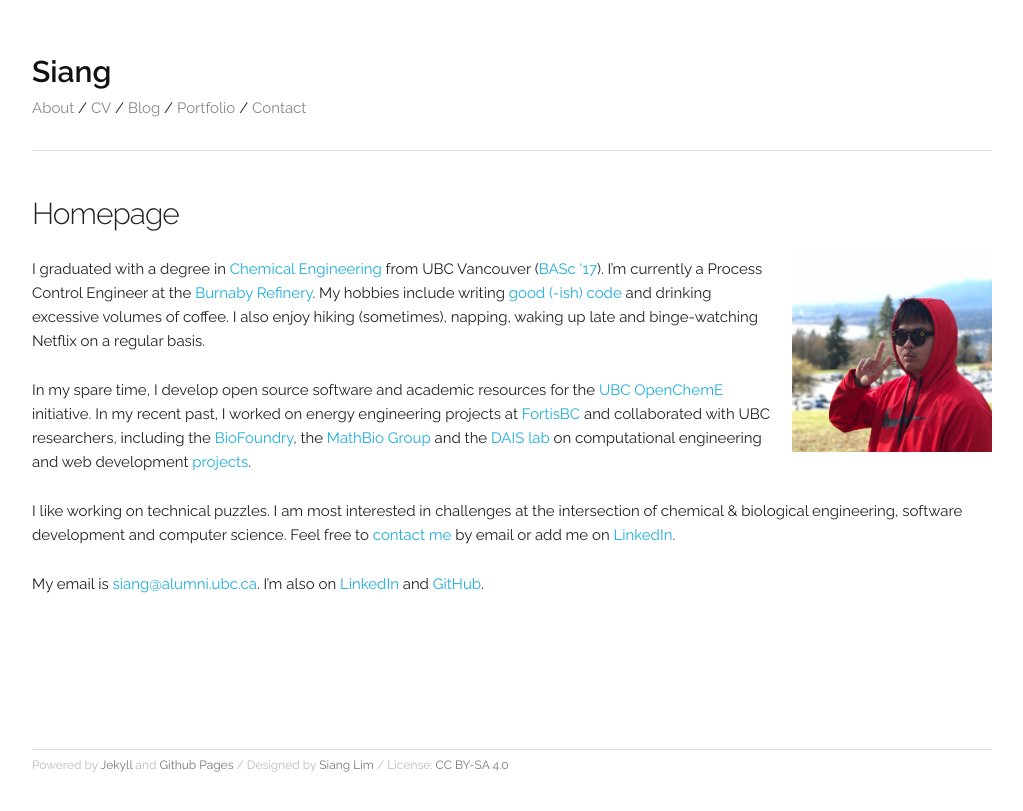
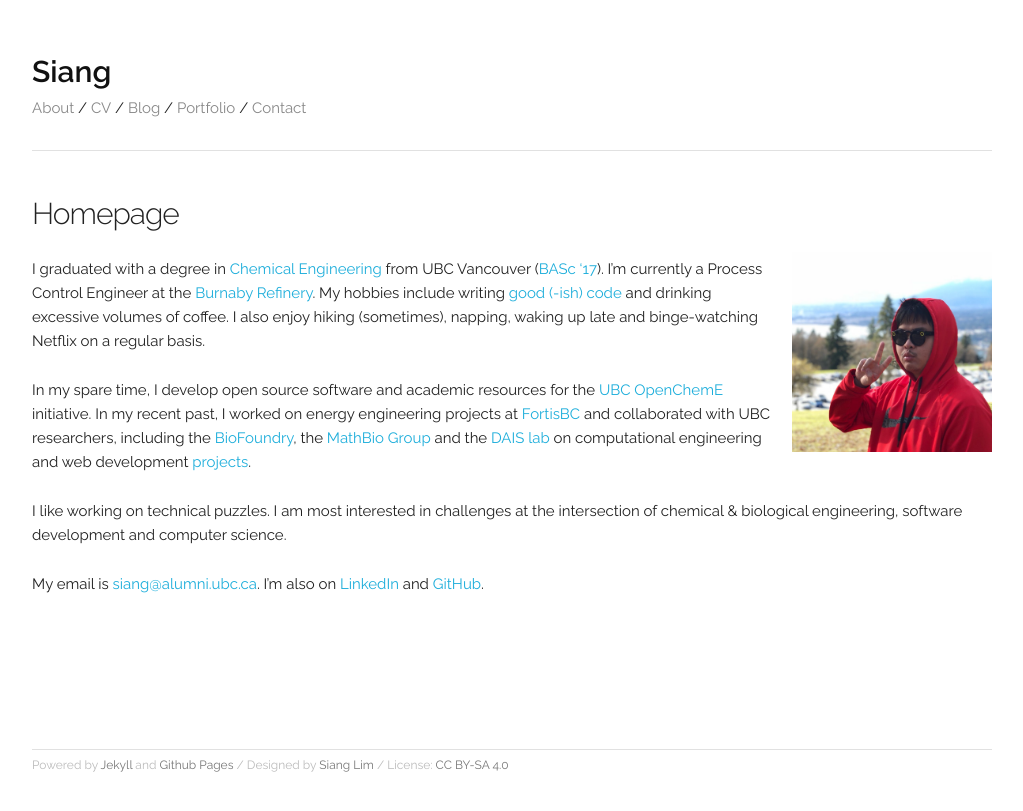
Before and after one commit to csianglim/csianglim.github.io, a Jekyll site: the page built from index.md, in a window 1280 px wide. Shown: the top 811 px of the page, without its empty margins (128-1151 px from the left). Built offline with Jekyll 4.4.1, drawn with Linux system fonts in a browser that asks for light colours.

Commit message:
Update index.md

```diff
--- a/index.md
+++ b/index.md
@@ -11,6 +11,6 @@ I graduated with a degree in [Chemical Engineering](http://chbe.ubc.ca) from UBC
 
 In my spare time, I develop open source software and academic resources for the [UBC OpenChemE](https://opencheme.github.io/) initiative. In my recent past, I worked on energy engineering projects at [FortisBC](https://www.fortisbc.com/) and collaborated with UBC researchers, including the [BioFoundry](http://www.biofoundry.ca/), the [MathBio Group](https://www.math.ubc.ca/~jfeng/) and the [DAIS lab](http://dais.chbe.ubc.ca) on computational engineering and web development [projects](/portfolio).
 
-I like working on technical puzzles. I am most interested in challenges at the intersection of chemical & biological engineering, software development and computer science. Feel free to [contact me](/contact) by email or add me on [LinkedIn](https://www.linkedin.com/in/c-siang-lim-eit-98535048).
+I like working on technical puzzles. I am most interested in challenges at the intersection of chemical & biological engineering, software development and computer science.
 
 My email is [siang@alumni.ubc.ca](mailto: siang@alumni.ubc.ca). I'm also on [LinkedIn](https://www.linkedin.com/in/csianglim/){:target='_blank'} and [GitHub](https://github.com/csianglim){:target='_blank'}.
```
